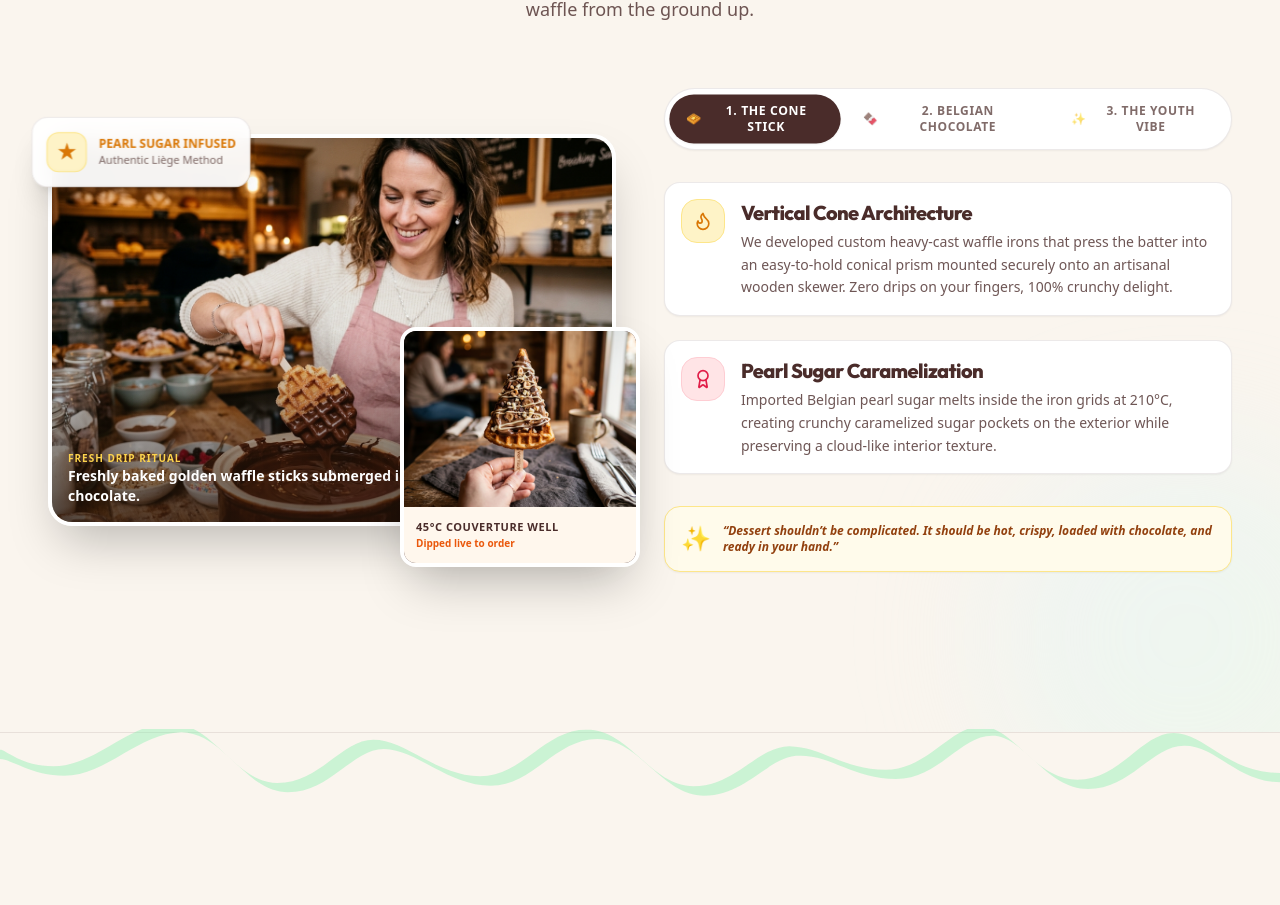
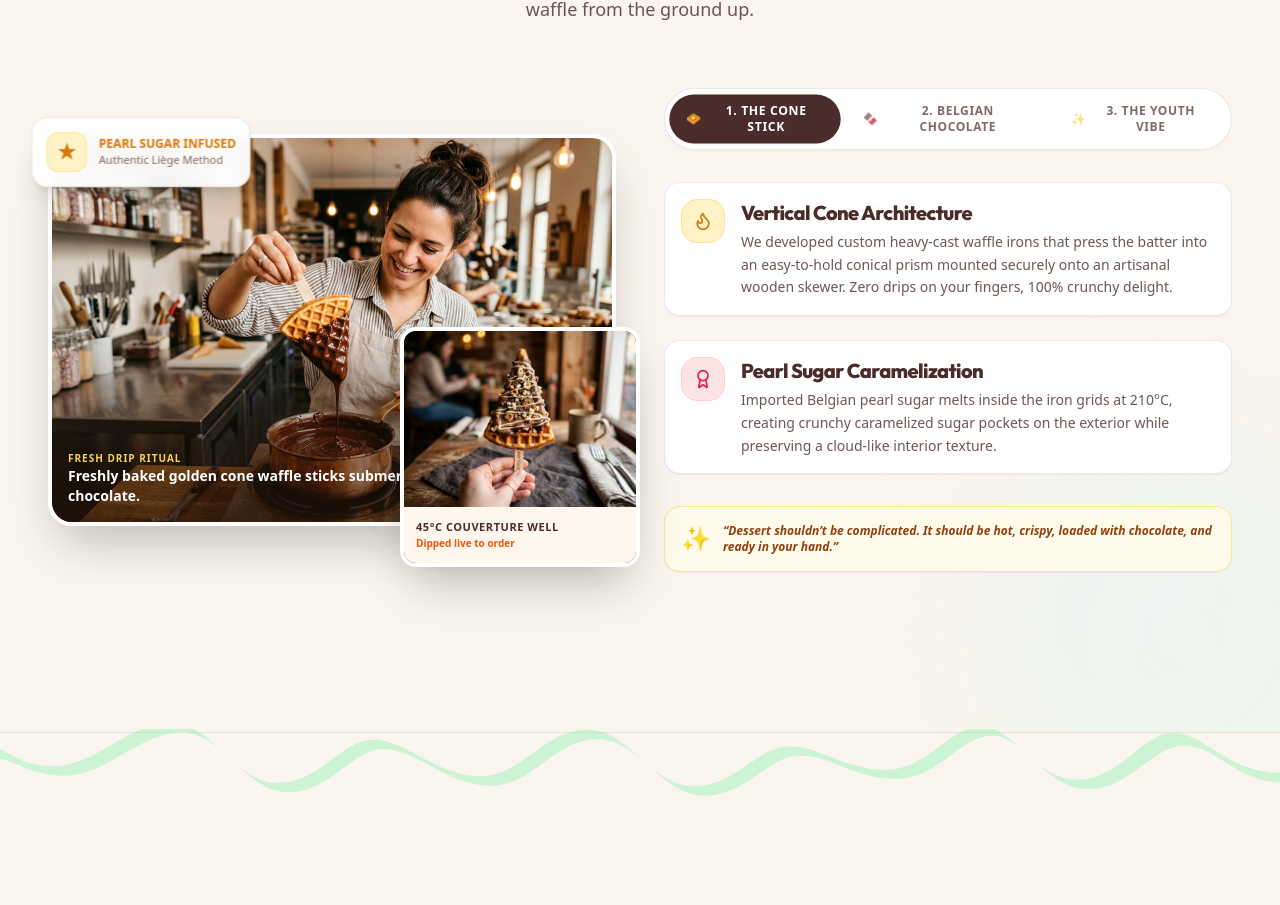
Before and after one commit to anaayanair2501-source/DripStick1, a React (Vite) app: page / in a window 1280 px wide. Shown: the part 1769-2674 px from the top of the page. Built offline with nearby package versions, Linux system fonts and the light colour scheme.

Commit message:
refactor(assets): update story section image and labels
Replace the story section imagery to better represent the signature cone-shaped waffle sticks and update associated alt text and captions for consistency.

```diff
--- a/src/components/OurStorySection.tsx
+++ b/src/components/OurStorySection.tsx
@@ -39,14 +39,14 @@ export const OurStorySection: React.FC = () => {
             <div className="relative z-10 rounded-3xl overflow-hidden shadow-2xl border-4 border-white">
               <img
                 src={ASSETS.storyCraft}
-                alt="Chef in an apron dipping a golden waffle stick into warm melted Belgian chocolate"
+                alt="Pastry chef in an apron dipping a golden triangular cone stick waffle into warm melted Belgian chocolate"
                 className="w-full h-80 sm:h-96 object-cover hover:scale-105 transition-transform duration-700"
                 referrerPolicy="no-referrer"
               />
               <div className="absolute inset-0 bg-gradient-to-t from-[#26140A]/70 via-transparent to-transparent pointer-events-none" />
               <div className="absolute bottom-4 left-4 right-4 text-white">
                 <p className="text-[10px] font-bold uppercase tracking-widest text-[#FCD34D]">Fresh Drip Ritual</p>
-                <p className="text-sm font-semibold">Freshly baked golden waffle sticks submerged into warm Belgian chocolate.</p>
+                <p className="text-sm font-semibold">Freshly baked golden cone waffle sticks submerged into warm Belgian chocolate.</p>
               </div>
             </div>
 
--- a/src/data/mockData.ts
+++ b/src/data/mockData.ts
@@ -17,7 +17,7 @@ import waffleOreoImg from '../assets/images/waffle_oreo_drip_1787043132051.jpg';
 import waffleBuenoImg from '../assets/images/waffle_bueno_bliss_1787043146127.jpg';
 import waffleBiscoffImg from '../assets/images/waffle_biscoff_crush_1787043158667.jpg';
 import eventLifestyleImg from '../assets/images/dripstick_event_lifestyle_1787043175701.jpg';
-import ladyDippingWaffleImg from '../assets/images/lady_dipping_waffle_1788099776239.jpg';
+import coneWaffleImg from '../assets/images/cone_waffle_dip_1788099942308.jpg';
 
 export const ASSETS = {
   heroWaffle: heroWaffleImg,
@@ -25,7 +25,7 @@ export const ASSETS = {
   waffleBueno: waffleBuenoImg,
   waffleBiscoff: waffleBiscoffImg,
   eventLifestyle: eventLifestyleImg,
-  storyCraft: ladyDippingWaffleImg,
+  storyCraft: coneWaffleImg,
 };
 
 export const WAFFLE_BASES: WaffleBase[] = [
```
Also changed, not shown: src/assets/images/cone_waffle_dip_1788099942308.jpg (added).
